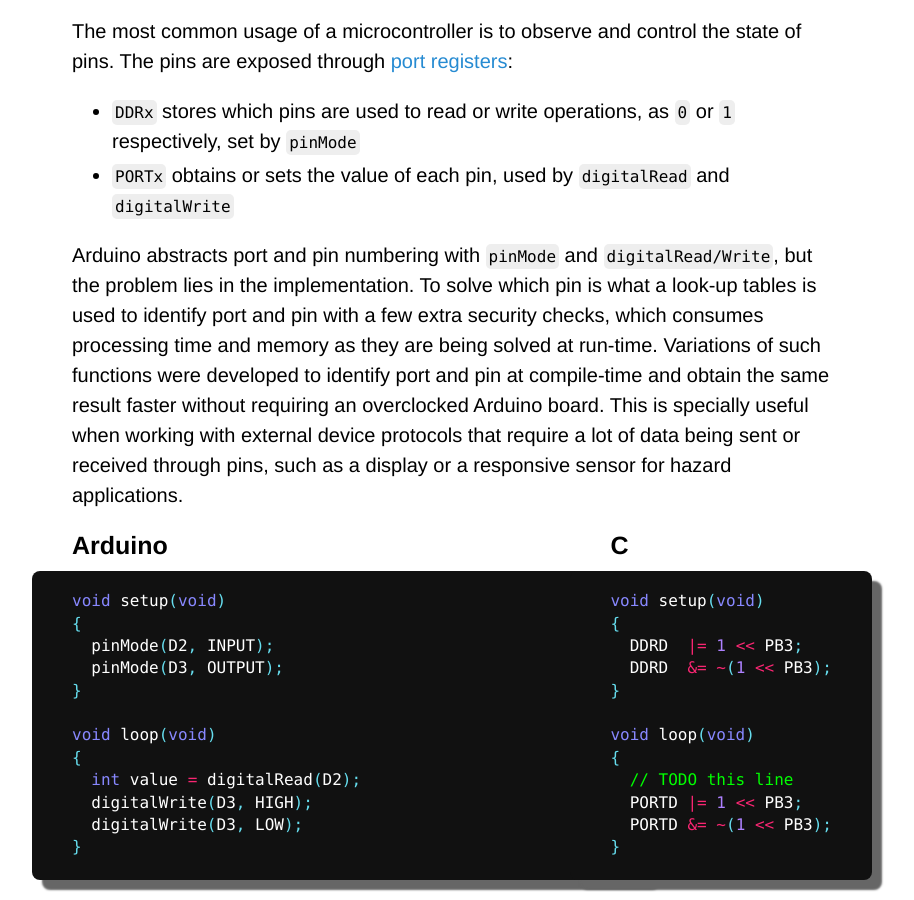
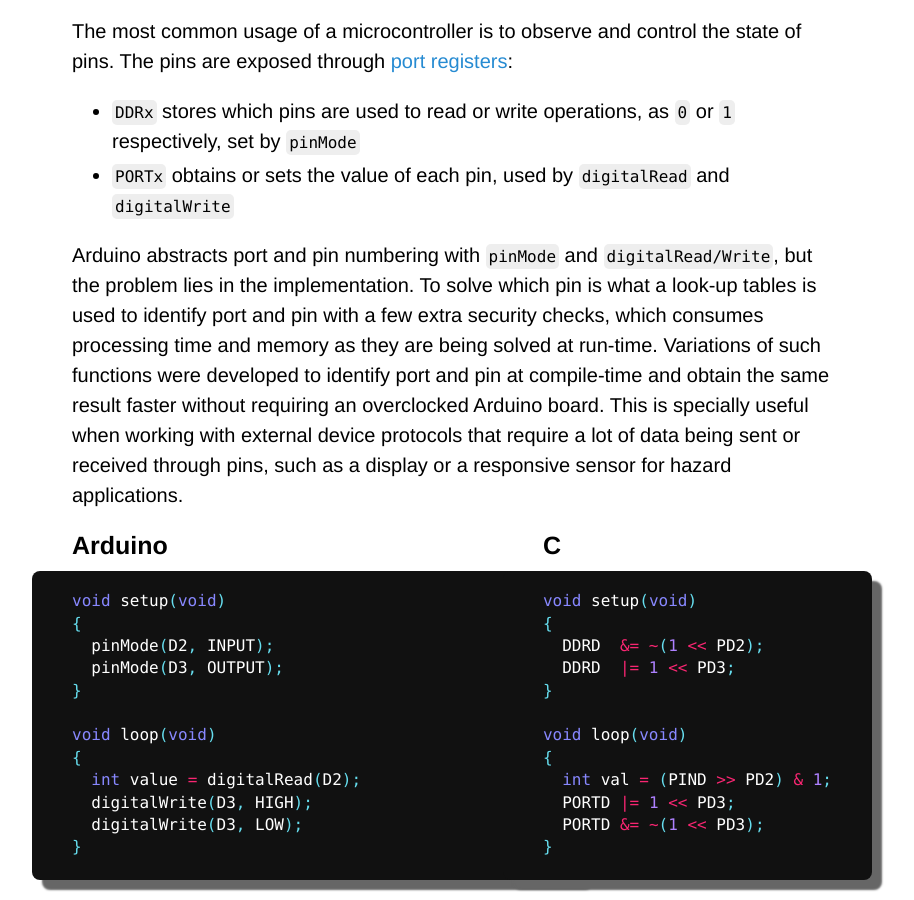
Before and after one commit to Maumagnaguagno/maumagnaguagno.github.io, a Jekyll site: the page built from baremetal.md, in a window 1280 px wide and 900 px high, scrolled down 1249 px. Shown: the whole window, without its empty margins (188-1102 px from the left). Built offline with Jekyll 4.4.1, drawn with Linux system fonts in a browser that asks for light colours; our own code applies the rules of GitHub Pages for plain Markdown files.

Commit message:
Fix Bare Metal C example

````diff
--- a/baremetal.md
+++ b/baremetal.md
@@ -70,15 +70,15 @@ void loop(void)
 ```c
 void setup(void)
 {
-  DDRD  |= 1 << PB3;
-  DDRD  &= ~(1 << PB3);
+  DDRD  &= ~(1 << PD2);
+  DDRD  |= 1 << PD3;
 }
 
 void loop(void)
 {
-  // TODO this line
-  PORTD |= 1 << PB3;
-  PORTD &= ~(1 << PB3);
+  int val = (PIND >> PD2) & 1;
+  PORTD |= 1 << PD3;
+  PORTD &= ~(1 << PD3);
 }
 ```
 
````
